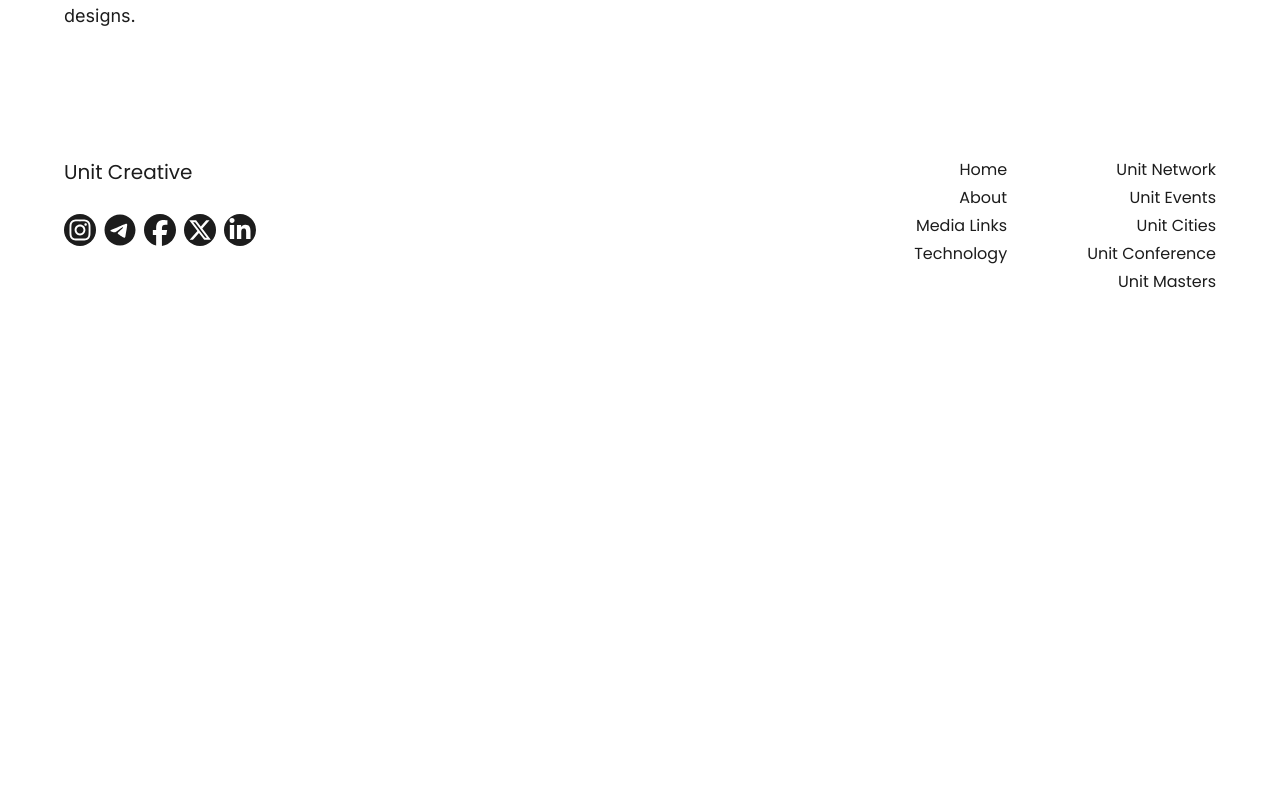
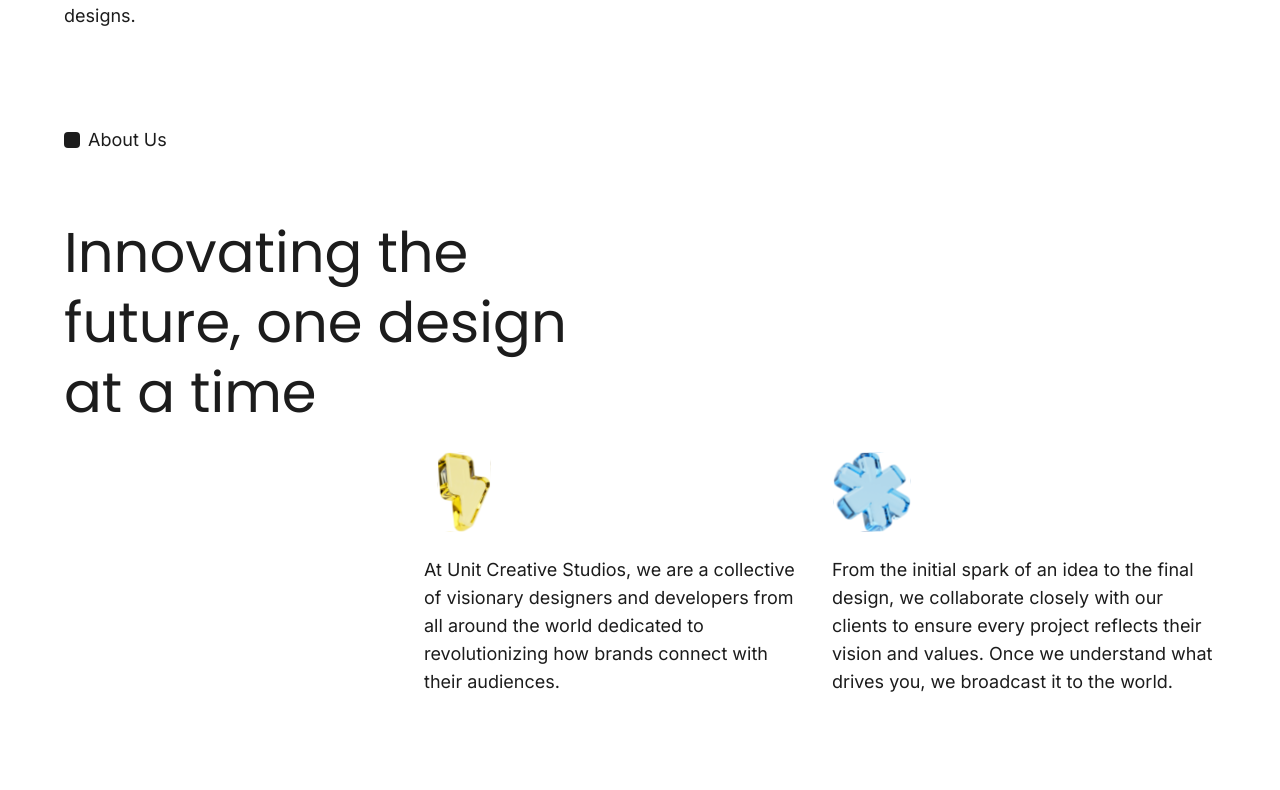
Before and after one commit to UnitCode-org/unit-creative, a Next.js app: page / in a window 1280 px wide. Shown: the part 770-1560 px from the top of the page. Before the commit the page ends 1192 px from the top, so only its background shows below. Built offline with nearby package versions, Linux system fonts and the light colour scheme.

Commit message:
feat: add about us section

```diff
--- /dev/null
+++ b/src/app/components/AboutUs.tsx
@@ -0,0 +1,81 @@
+"use client";
+import Image from "next/image";
+import { forwardRef, useEffect, useRef } from "react";
+
+import { cn } from "@/lib/utils";
+
+import { useIndexRefStore } from "@/store/useIndexRefStore";
+
+interface Props extends React.HTMLProps<HTMLDivElement> {
+  className?: string;
+}
+
+const AboutUs = forwardRef<HTMLDivElement, Props>(
+  ({ className, ...props }, _ref) => {
+    const aboutUsRef = useRef<HTMLDivElement>(null);
+
+    const { setAboutUsRef } = useIndexRefStore();
+
+    useEffect(() => {
+      setAboutUsRef(aboutUsRef);
+    }, []);
+
+    return (
+      <section
+        className={cn(
+          "relative mb-24 flex w-full flex-col px-8 sm:px-16",
+          className,
+        )}
+        ref={aboutUsRef}
+        {...props}
+      >
+        <div className="mb-16 flex items-center gap-x-2">
+          <div className="size-4 rounded-[4px] bg-unit-black-100" />
+          <span className="text-lg">About Us</span>
+        </div>
+        <h3 className="mb-6 max-w-lg text-[56px] leading-tight">
+          Innovating the future, one design at a time
+        </h3>
+        <div className="ml-auto flex gap-x-6">
+          <div className="flex max-w-96 flex-col gap-y-6">
+            <div className="relative size-20">
+              <Image
+                src="/images/lightning-3d.svg"
+                alt="Lightning Icon"
+                fill
+                sizes="100vw"
+                priority={true}
+                quality={100}
+              />
+            </div>
+            <p className="text-lg">
+              At Unit Creative Studios, we are a collective of visionary
+              designers and developers from all around the world dedicated to
+              revolutionizing how brands connect with their audiences.
+            </p>
+          </div>
+          <div className="flex max-w-96 flex-col gap-y-6">
+            <div className="relative size-20">
+              <Image
+                src="/images/star-3d.svg"
+                alt="Star Icon"
+                fill
+                sizes="100vw"
+                priority={true}
+                quality={100}
+              />
+            </div>
+            <p className="text-lg">
+              From the initial spark of an idea to the final design, we
+              collaborate closely with our clients to ensure every project
+              reflects their vision and values. Once we understand what drives
+              you, we broadcast it to the world.
+            </p>
+          </div>
+        </div>
+      </section>
+    );
+  },
+);
+
+export default AboutUs;
--- a/src/app/components/Hero.tsx
+++ b/src/app/components/Hero.tsx
@@ -18,7 +18,7 @@ const Hero = forwardRef<HTMLDivElement, Props>(
     return (
       <section
         className={cn(
-          "bg-hero lg:pt- flex w-full max-w-screen-2xl flex-col-reverse overflow-hidden bg-center bg-no-repeat px-8 pb-12 pt-32 sm:px-16 sm:pt-36 lg:min-h-screen lg:pb-0",
+          "bg-hero flex w-full max-w-screen-2xl flex-col-reverse overflow-hidden bg-center bg-no-repeat px-8 pb-12 pt-32 sm:px-16 sm:pt-36 lg:min-h-screen lg:pb-0 mb-24",
           className,
         )}
         ref={ref}
@@ -35,7 +35,7 @@ const Hero = forwardRef<HTMLDivElement, Props>(
               if (aboutUsRef && aboutUsRef.current) {
                 const top =
                   aboutUsRef.current.getBoundingClientRect().top +
-                  window.scrollY;
+                  window.scrollY - 100;
                 window.scrollTo({ top, behavior: "smooth" });
               }
             }}
--- a/src/app/page.tsx
+++ b/src/app/page.tsx
@@ -1,11 +1,13 @@
 import Layout from "@/components/layouts/Layout";
 
+import AboutUs from "./components/AboutUs";
 import Hero from "./components/Hero";
 
 export default function Home() {
   return (
     <Layout>
       <Hero />
+      <AboutUs />
     </Layout>
   );
 }
--- a/src/components/layouts/Navbar.tsx
+++ b/src/components/layouts/Navbar.tsx
@@ -60,7 +60,7 @@ function Navbar() {
                 if (aboutUsRef && aboutUsRef.current) {
                   const top =
                     aboutUsRef.current.getBoundingClientRect().top +
-                    window.scrollY;
+                    window.scrollY - 100;
                   window.scrollTo({ top, behavior: "smooth" });
                 }
               }}
@@ -73,7 +73,7 @@ function Navbar() {
                 if (servicesRef && servicesRef.current) {
                   const top =
                     servicesRef.current.getBoundingClientRect().top +
-                    window.scrollY;
+                    window.scrollY - 100;
                   window.scrollTo({ top, behavior: "smooth" });
                 }
               }}
@@ -86,7 +86,7 @@ function Navbar() {
                 if (contactUsRef && contactUsRef.current) {
                   const top =
                     contactUsRef.current.getBoundingClientRect().top +
-                    window.scrollY;
+                    window.scrollY - 100;
                   window.scrollTo({ top, behavior: "smooth" });
                 }
               }}
@@ -109,7 +109,7 @@ function Navbar() {
                   if (aboutUsRef && aboutUsRef.current) {
                     const top =
                       aboutUsRef.current.getBoundingClientRect().top +
-                      window.scrollY;
+                      window.scrollY - 100;
                     window.scrollTo({ top, behavior: "smooth" });
                   }
                 }}
@@ -125,7 +125,7 @@ function Navbar() {
                   if (servicesRef && servicesRef.current) {
                     const top =
                       servicesRef.current.getBoundingClientRect().top +
-                      window.scrollY;
+                      window.scrollY - 100;
                     window.scrollTo({ top, behavior: "smooth" });
                   }
                 }}
@@ -141,7 +141,7 @@ function Navbar() {
                   if (contactUsRef && contactUsRef.current) {
                     const top =
                       contactUsRef.current.getBoundingClientRect().top +
-                      window.scrollY;
+                      window.scrollY - 100;
                     window.scrollTo({ top, behavior: "smooth" });
                   }
                 }}
```
Also changed, not shown: public/images/lightning-3d.svg (added), public/images/star-3d.svg (added).
